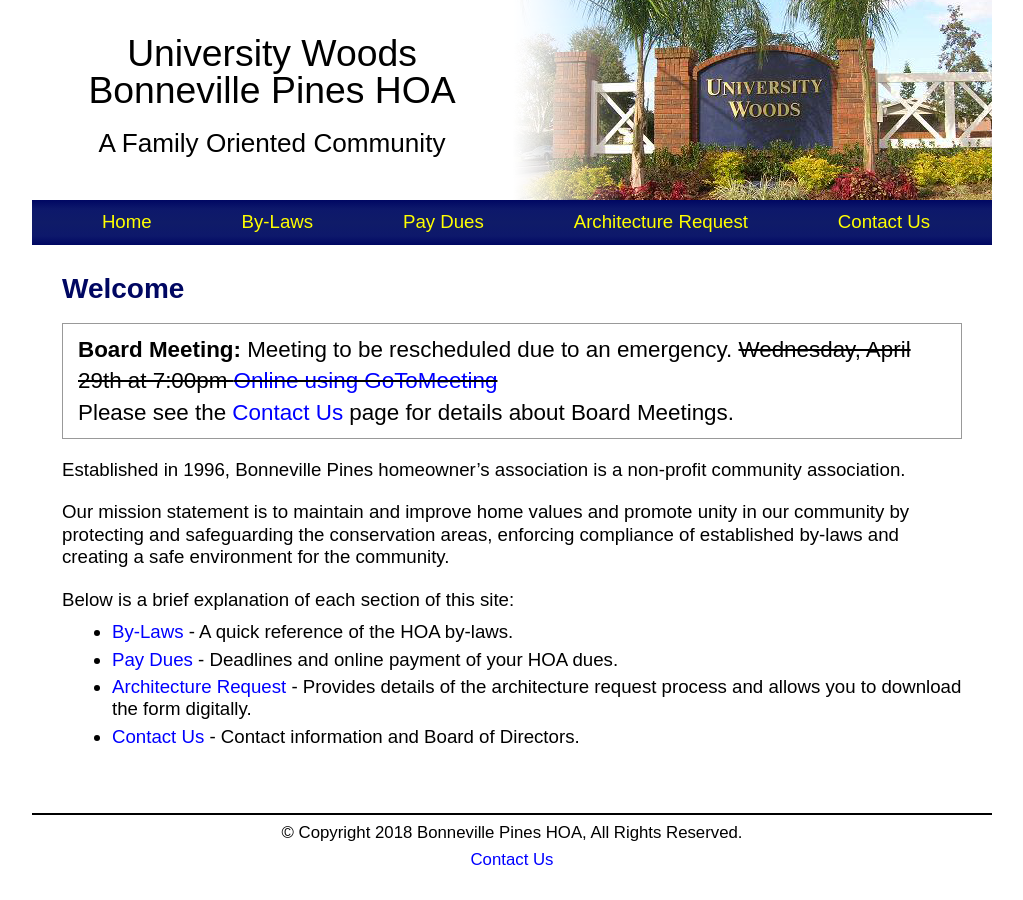
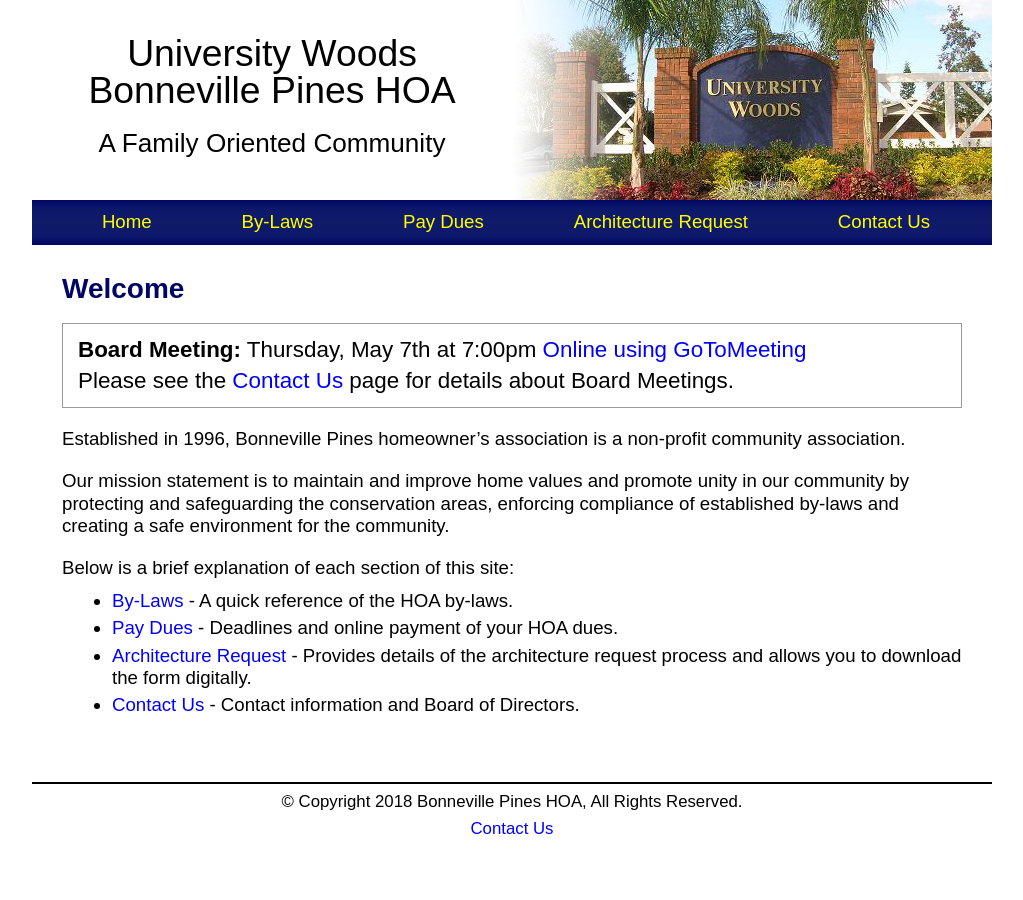
Before and after one commit to bphoa/website, a Jekyll site: the page built from index.md, in a window 1280 px wide. Shown: the whole page, without its empty margins (128-1151 px from the left). Built offline with Jekyll 4.4.1, drawn with Linux system fonts in a browser that asks for light colours.

Commit message:
Add rescheduled may meeting

```diff
--- a/index.md
+++ b/index.md
@@ -3,7 +3,7 @@ layout: page
 title: Welcome
 ---
 
-**Board Meeting:** Meeting to be rescheduled due to an emergency. ~~Wednesday, April 29th at 7:00pm [Online using GoToMeeting](https://global.gotomeeting.com/join/820052717)~~\\
+**Board Meeting:** Thursday, May 7th at 7:00pm [Online using GoToMeeting](https://global.gotomeeting.com/join/820052717)\\
 Please see the [Contact Us](contact) page for details about Board Meetings.
 {: .alert}
 
```
